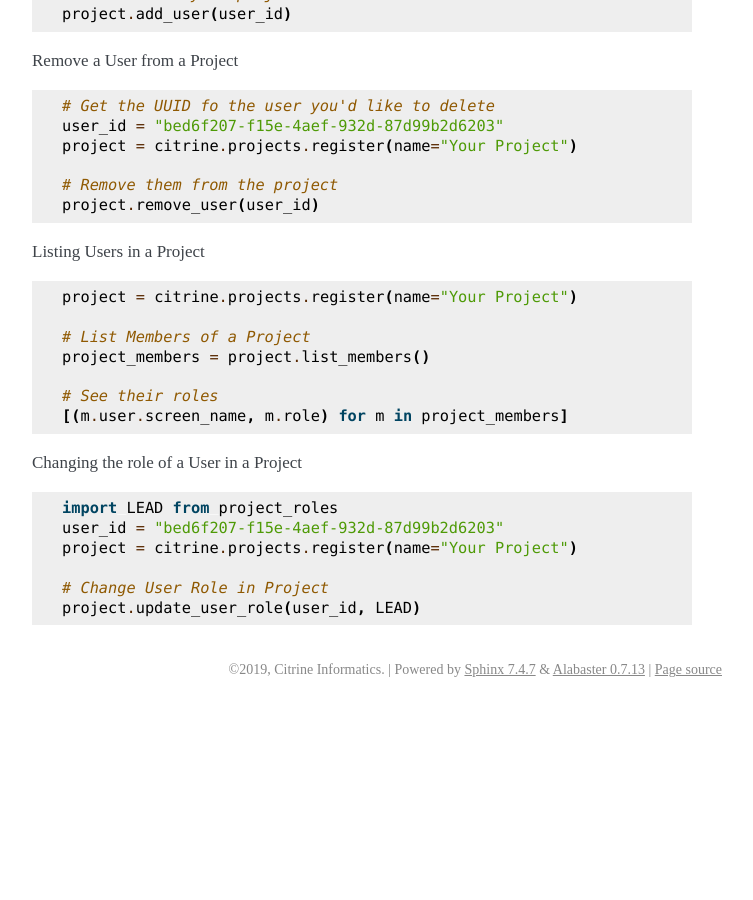
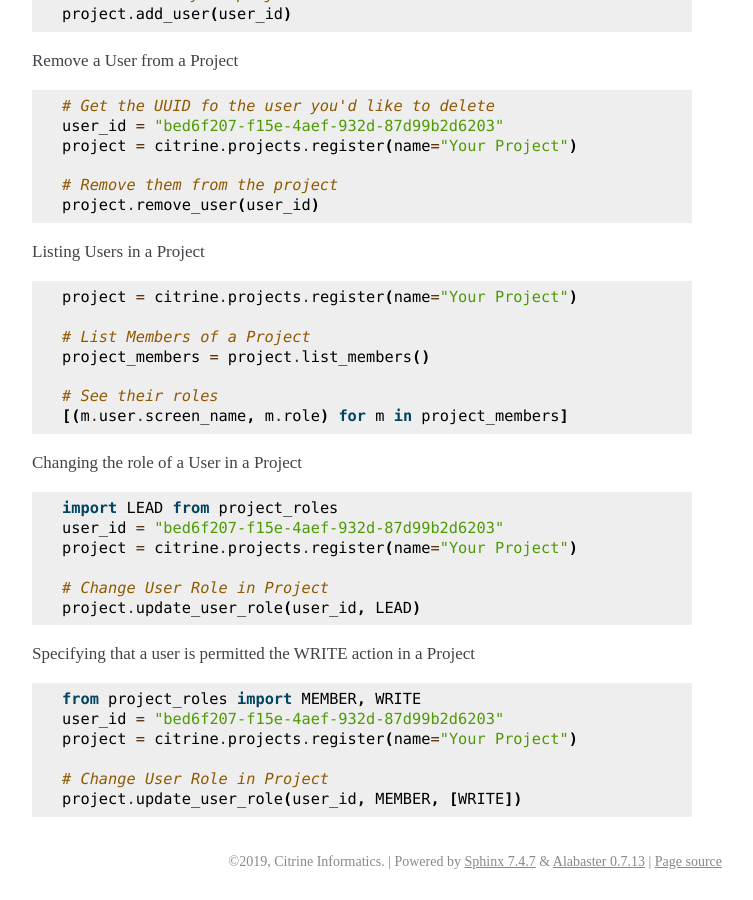
Before and after one commit to CitrineInformatics/citrine-python, a Sphinx documentation site: the page built from docs/source/getting_started/projects_and_users.rst, in a window 1280 px wide and 900 px high, scrolled down 1106 px. Shown: the whole window, without its empty margins (388-1141 px from the left). Built offline with Sphinx 7.4.7, drawn with Linux system fonts in a browser that asks for light colours; before the commit the page ends 1814 px from its top, so only the background shows below that; some of the changed text lies outside the part shown.

Commit message:
Update guide

```diff
--- a/docs/source/getting_started/projects_and_users.rst
+++ b/docs/source/getting_started/projects_and_users.rst
@@ -85,3 +85,14 @@ Changing the role of a User in a Project
 
     # Change User Role in Project
     project.update_user_role(user_id, LEAD)
+
+Specifying that a user is permitted the WRITE action in a Project
+
+.. code-block:: python
+
+    from project_roles import MEMBER, WRITE
+    user_id = "bed6f207-f15e-4aef-932d-87d99b2d6203"
+    project = citrine.projects.register(name="Your Project")
+
+    # Change User Role in Project
+    project.update_user_role(user_id, MEMBER, [WRITE])
```
Also changed, not shown: other parts of docs/source/getting_started/projects_and_users.rst (+1 -1 lines).
